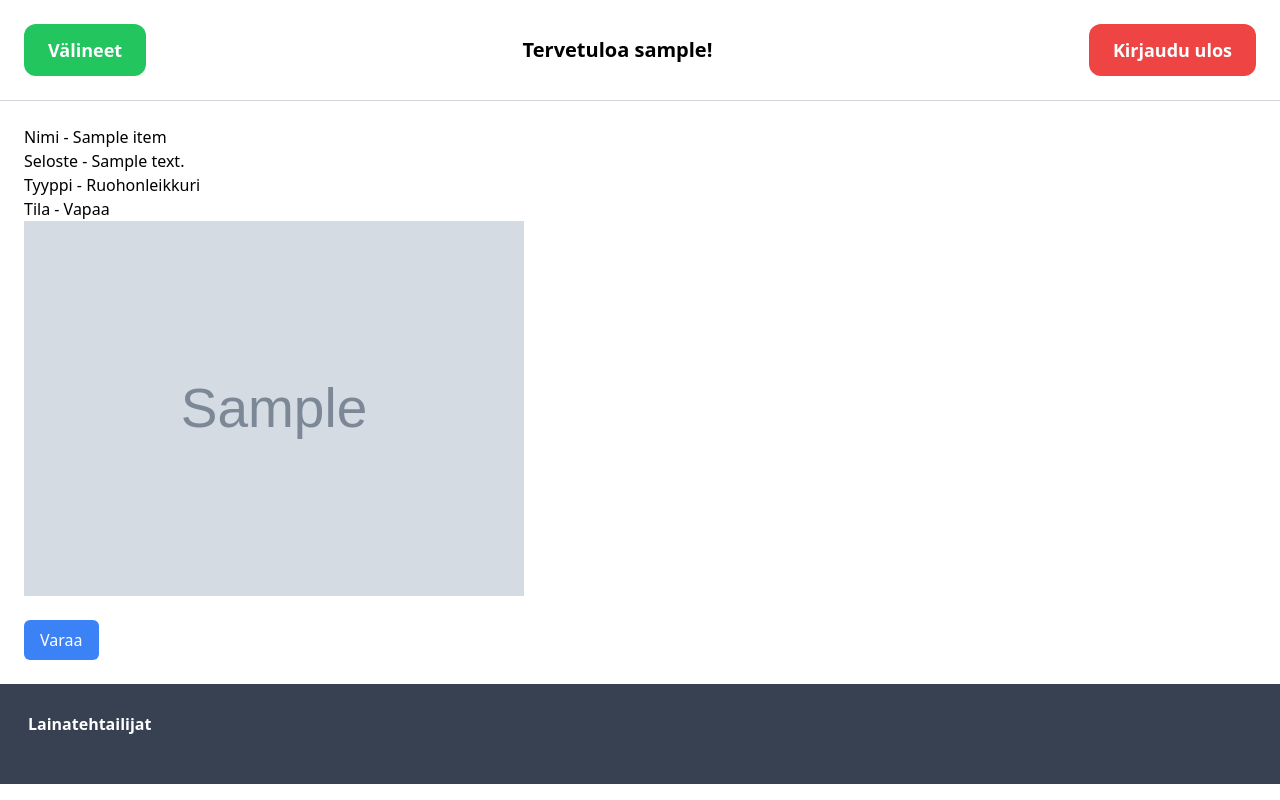
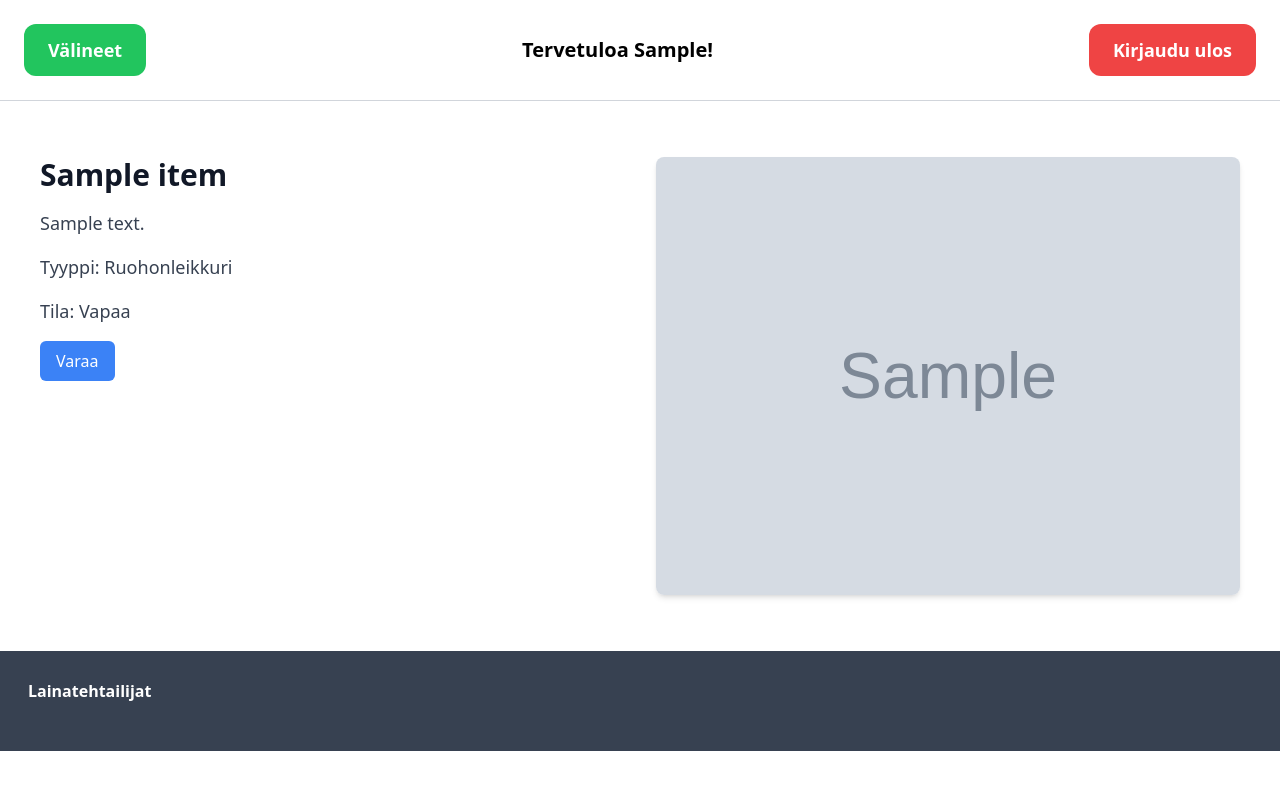
Before and after one commit to Teemu-Kostamo/lainatehtailijat, a Django app: page /main/1/ in a window 1280 px wide. Run offline with Django 5.2, Linux system fonts and the light colour scheme; a user stored in the database is signed in; tables that the repository leaves empty hold one stand-in row (values such as "Sample post"); grey boxes marked "Sample" are stand-in pictures; some libraries are stand-ins or nearby versions.

Commit message:
CSS muokkauksia pääsivulle ja detail sivuille

```diff
--- a/lainatehtailijat/lainatehdas/templates/lainatehdas/base.html
+++ b/lainatehtailijat/lainatehdas/templates/lainatehdas/base.html
@@ -16,7 +16,7 @@
                     <a href="{% url 'lainatehdas:main'%}" class="px-6 py-3 text-lg font-semibold bg-green-500 text-white rounded-xl hover:bg-green-700">Välineet</a>
 
                 {% endif %}
-            <a href="/" class="text-xl font-semibold">Tervetuloa {{request.user.username}}!</a>
+            <a href="/" class="text-xl font-semibold">Tervetuloa {{request.user.username|capfirst}}!</a>
             <div class="space-x-6">
                 <form id="logout-form" action="{% url 'lainatehdas:logout' %}" method="post">
                     {% csrf_token %}
--- a/lainatehtailijat/lainatehdas/templates/lainatehdas/detail.html
+++ b/lainatehtailijat/lainatehdas/templates/lainatehdas/detail.html
@@ -1,33 +1,38 @@
 {% extends "lainatehdas/base.html" %}
-
+{% load static %}
 {% block content %}
-    <p>Nimi - {{item.item_name}}</p>
-    <p>Seloste - {{item.item_desc}}</p>
-    <p>Tyyppi - {{item.get_item_type_display}}</p>
-    <p>Tila - {{item.get_item_avail_display}}</p>
-    {% load static %}
-    <img src="{% static item.item_img %}" width="500" height="600">
-    <br>
+    <div class="container mx-auto px-4 py-8">
+        <div class="grid grid-cols-1 md:grid-cols-2 gap-8">
+            <div class="md:order-2">
+                <img src="{% static item.item_img %}" class="w-full h-auto rounded-lg shadow-md" alt="{{ item.item_name }}">
+            </div>
+            <div>
+                <h2 class="text-3xl font-bold text-gray-900 mb-4">{{ item.item_name }}</h2>
+                <p class="text-lg text-gray-700 mb-4">{{ item.item_desc }}</p>
+                <p class="text-lg text-gray-700 mb-4">Tyyppi: {{ item.get_item_type_display }}</p>
+                <p class="text-lg text-gray-700 mb-4">Tila: {{ item.get_item_avail_display }}</p>
+                <div class="mb-4">
                     {% if item.item_avail == "Va" %}
                         <form method="POST" action="{% url 'lainatehdas:create_new_reservation' item.id %}">
                             {% csrf_token %}
-            <button class="bg-blue-500 text-white px-4 py-2 rounded-md">Varaa</button>
+                            <button class="bg-blue-500 hover:bg-blue-600 text-white px-4 py-2 rounded-md">Varaa</button>
                         </form>
                     {% elif item.item_avail == "Vr" %}
                         {% for reservation in reservation_list %}
-            {% if reservation.date_returned == Null and reservation.user_id == request.user.id %}
+                            {% if reservation.date_returned == null and reservation.user_id == request.user.id %}
                                 <form method="POST" action="{% url 'lainatehdas:update_return_date' reservation.id reservation.item.id %}">
                                     {% csrf_token %}
-                    <button type= "submit" class="bg-green-500 text-white px-4 py-2 rounded-md">Palauta</button>
+                                    <button type="submit" class="bg-green-500 hover:bg-green-600 text-white px-4 py-2 rounded-md">Palauta</button>
                                 </form>
-            {% elif reservation.date_returned == Null and reservation.user_id != request.user.id %}
-                <button type= "submit" class="bg-gray-500 text-white px-4 py-2 rounded-md" disabled>{{item.get_item_avail_display}}</button>
+                            {% elif reservation.date_returned == null and reservation.user_id != request.user.id %}
+                                <button type="button" class="bg-gray-500 text-white px-4 py-2 rounded-md cursor-not-allowed" disabled>{{ item.get_item_avail_display }}</button>
                             {% endif %}
                         {% endfor %}
                     {% else %}
-        <button type= "submit" class="bg-gray-500 text-white px-4 py-2 rounded-md" disabled>{{item.get_item_avail_display}}</button>
+                        <button type="button" class="bg-gray-500 text-white px-4 py-2 rounded-md cursor-not-allowed" disabled>{{ item.get_item_avail_display }}</button>
                     {% endif %}
-    <script>
-        console.log('{{item.item_img}}')
-    </script>
+                </div>
+            </div>
+        </div>
+    </div>
 {% endblock %}
```
Also changed, not shown: lainatehtailijat/lainatehdas/templates/lainatehdas/main.html (+20 -14 lines), lainatehtailijat/lainatehdas/static/media/trimmeri.png (deleted), lainatehtailijat/lainatehdas/static/media/trimmeri2.png (added), lainatehtailijat/media/media/placeholder.jpg (added), lainatehtailijat/media/media/placeholder_2W8luYK.jpg (added), lainatehtailijat/media/media/trimmeri.png (added), lainatehtailijat/media/media/trimmeri2.png (added), lainatehtailijat/media/media/trimmeri_2T2Ipll.png (added), lainatehtailijat/media/media/trimmeri_9raMcdb.png (added), 2 other files. Lines whose indentation alone changed are shown as unchanged.
